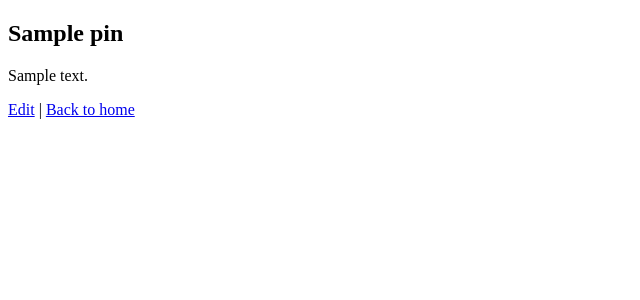
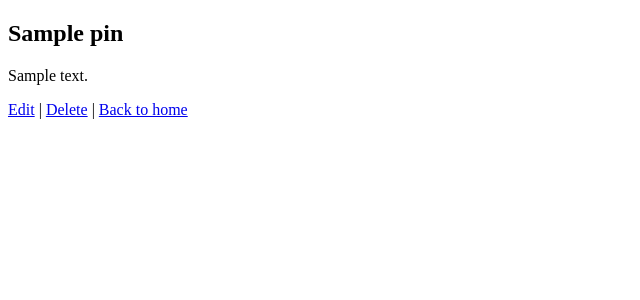
Before and after one commit to laurinehrd/Panterest, a Symfony app: template templates/pins/show.html.twig in a window 1280 px wide. Shown: the part 52-352 px from the top of the page, without its empty margins (0-640 px from the left). Run offline with Twig, Linux system fonts and the light colour scheme; the template is opened without the code that fills it: most values are stand-ins (such as "Sample title", 1, 10 or a date in 2020); some libraries are stand-ins or nearby versions.

Commit message:
add delete feature

```diff
--- a/templates/pins/show.html.twig
+++ b/templates/pins/show.html.twig
@@ -10,6 +10,11 @@
   </article>
 
   <a href="{{ path('app_pins_edit', {id:pin.id}) }}">Edit</a> |
+  <a href="#" onclick="event.preventDefault(); confirm('Are you sure ?') && document.getElementById('form-delete-pin').submit();">Delete</a> |
   <a href="{{ path('app_home') }}">Back to home</a>
 
+  <form id="form-delete-pin" action="{{ path('app_pins_delete', {id:pin.id}) }}" method="post" style="display:none;">
+    <input type="hidden" name="_method" value="DELETE">
+  </form>
+
 {% endblock %}
```
Also changed, not shown: src/Controller/PinsController.php (+12 -0 lines).
